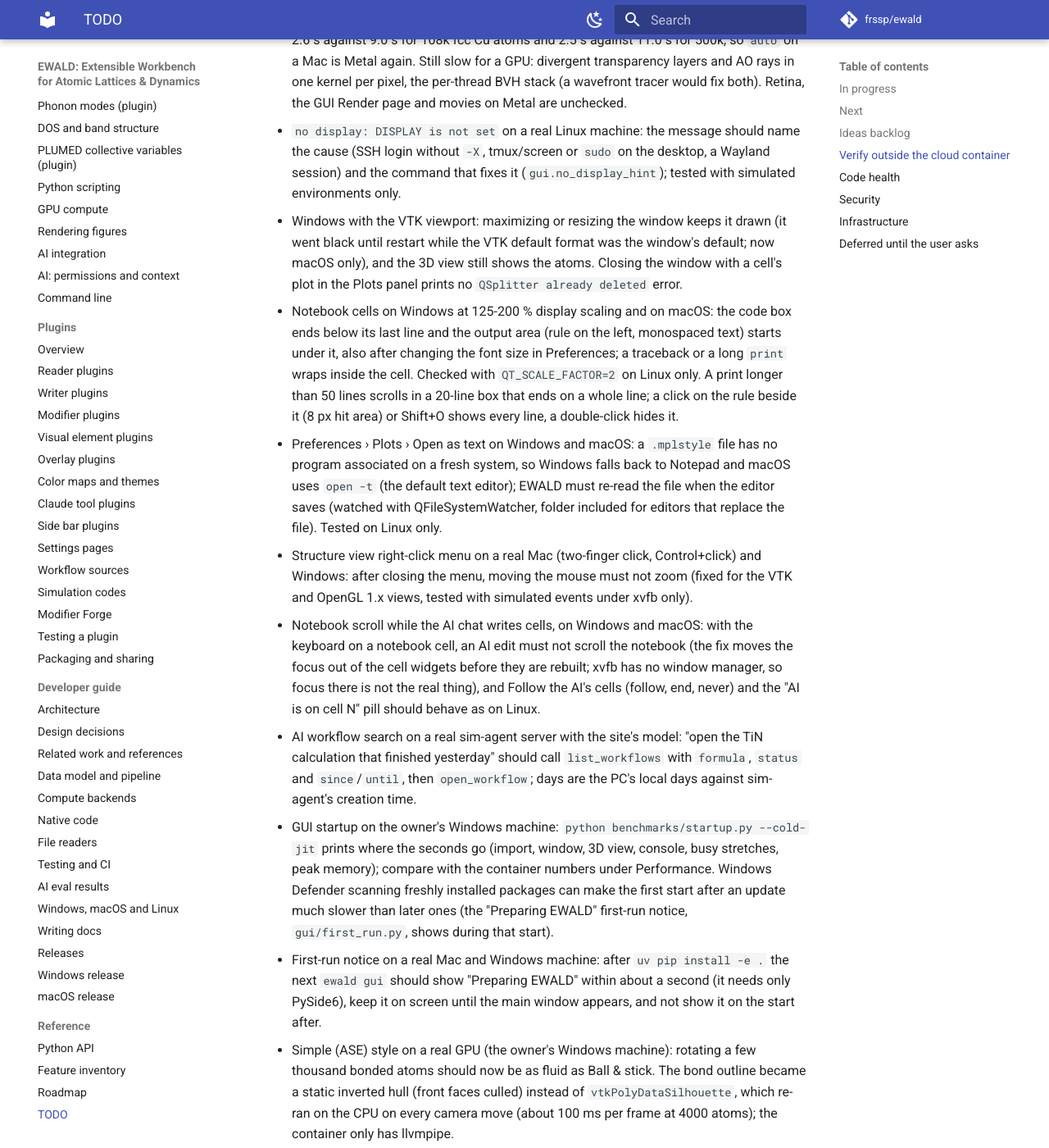
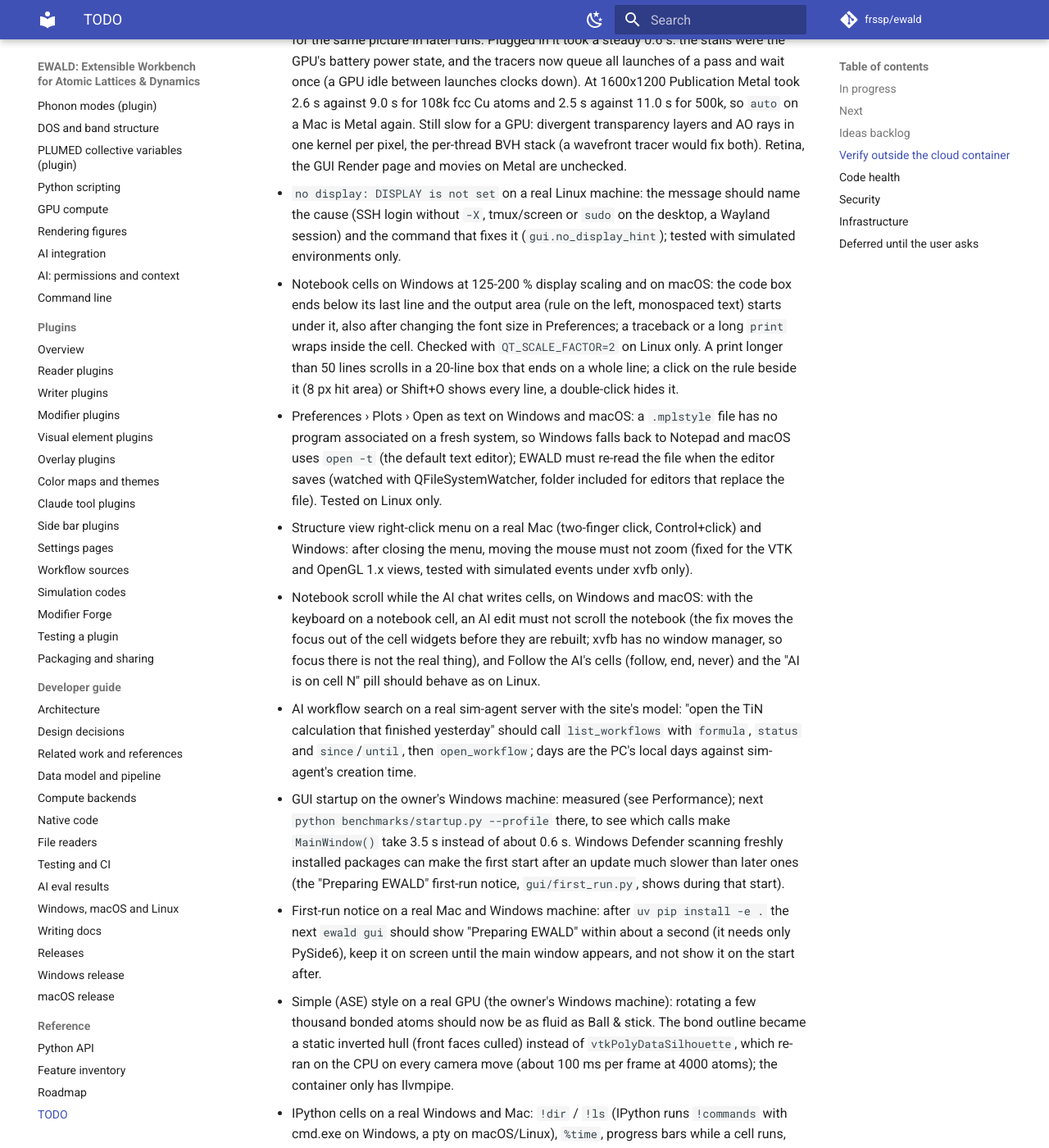
Before and after one commit to frssp/ewald, an MkDocs documentation site: the page built from docs/todo.md, in a window 1280 px wide and 1400 px high, scrolled down 21837 px. Shown: the whole window at 82% size. Built offline with MkDocs 1.6.1 and Material for MkDocs 9.7.7, drawn with Linux system fonts in a browser that asks for light colours; comment, search, counter and statistics services are not loaded; some of the changed text lies outside the part shown.

Commit message:
startup.py --profile; silence debugpy's frozen-modules warning in the console
The owner's Windows startup timeline (2026-10-26) shows MainWindow() at 3.5 s against
0.6 s in the container. benchmarks/startup.py --profile runs the import and MainWindow()
under cProfile and lists EWALD's functions by cumulative time and every function by own
time, so the Windows run can show where it goes.

The in-process IPython console imports ipykernel, which imports debugpy; pydevd printed
four 'Debugger warning: ... frozen modules' lines at every start on Python 3.11+. The
console sets PYDEVD_DISABLE_FILE_VALIDATION=1 (setdefault) before the import.

todo.md: Windows startup numbers under Performance; the Windows VTK viewport item (maximize,
QSplitter at quit) and the chips at 200 % on Windows are verified by the owner.

Co-Authored-By: Claude Opus 5.5 (1M context) <noreply@anthropic.com>

```diff
--- a/docs/todo.md
+++ b/docs/todo.md
@@ -135,8 +135,10 @@ Performance (measured 2026-10-20 in the cloud container, 4 cores, llvmpipe GL; n
   import (~0.9 s, blocks the window right after its first paint; on a thread it does not help,
   the GIL serializes it), `import ewald.gui.app` (~0.6 s: numba, scipy, the modifier modules),
   the in-process IPython console (~0.4 s, built when its tab first paints) and peak memory
-  (~700 MB with VTK, Qt, numba and IPython). Not yet measured on Windows, where cold imports
-  are usually slower (run `python benchmarks/startup.py --cold-jit` there).
+  (~700 MB with VTK, Qt, numba and IPython). On the owner's Windows laptop (2026-10-26, Intel
+  Arc) everything takes 3-4 times as long: import 1.8-2.1 s, `MainWindow()` 5.3-5.8 s, 3D view
+  6.0-6.6 s, console 7.7-9.0 s, peak 610-650 MB, the same with an empty numba cache. The biggest
+  gap is `MainWindow()` itself (3.5 s); `benchmarks/startup.py --profile` lists the calls.
 - Maximizing the window (2026-10-24, `python benchmarks/resize.py`): in the container (llvmpipe,
   cu_void tutorial) it is settled after 0.3-0.7 s, of which one full 3D render is 0.1-0.3 s;
   restoring takes about 0.12 s. The rest is Qt layout and painting plus matplotlib mathtext
@@ -710,9 +712,9 @@ From the feature-ideas review (2026-10-19), after the four in progress above.
   bonded atoms to SVG and PDF and compare with `python benchmarks/vector_size.py`; the *Large
   vector figure* dialog at 200 % scaling.
 
-- The floating view chips (D62) on Windows at 200 % scaling and on macOS: the see-through chips
-  composite over the VTK view without flicker, and fold before they overlap when the Structure
-  view is split or narrow.
+- The floating view chips (D62) on macOS (fine on the owner's Windows laptop at 200 %,
+  2026-10-26): the see-through chips composite over the VTK view without flicker, and fold before
+  they overlap when the Structure view is split or narrow.
 - ewald-optimade against the real servers (the container reaches none of them): `python -m
   ewald_optimade search Si --db <name>` for every name in `python -m ewald_optimade databases`,
   then `load("optimade:mp/mp-149")`, `load("optimade:cod/1000041")` and the OPTIMADE side bar,
@@ -753,10 +755,6 @@ From the feature-ideas review (2026-10-19), after the four in progress above.
 - `no display: DISPLAY is not set` on a real Linux machine: the message should name the cause
   (SSH login without `-X`, tmux/screen or `sudo` on the desktop, a Wayland session) and the
   command that fixes it (`gui.no_display_hint`); tested with simulated environments only.
-- Windows with the VTK viewport: maximizing or resizing the window keeps it drawn (it went
-  black until restart while the VTK default format was the window's default; now macOS only),
-  and the 3D view still shows the atoms. Closing the window with a cell's plot in the Plots panel
-  prints no `QSplitter already deleted` error.
 - Notebook cells on Windows at 125-200 % display scaling and on macOS: the code box ends below
   its last line and the output area (rule on the left, monospaced text) starts under it, also
   after changing the font size in Preferences; a traceback or a long `print` wraps inside the
@@ -779,11 +777,11 @@ From the feature-ideas review (2026-10-19), after the four in progress above.
   calculation that finished yesterday" should call `list_workflows` with `formula`, `status` and
   `since`/`until`, then `open_workflow`; days are the PC's local days against sim-agent's
   creation time.
-- GUI startup on the owner's Windows machine: `python benchmarks/startup.py --cold-jit` prints
-  where the seconds go (import, window, 3D view, console, busy stretches, peak memory); compare
-  with the container numbers under Performance. Windows Defender scanning freshly installed
-  packages can make the first start after an update much slower than later ones (the
-  "Preparing EWALD" first-run notice, `gui/first_run.py`, shows during that start).
+- GUI startup on the owner's Windows machine: measured (see Performance); next
+  `python benchmarks/startup.py --profile` there, to see which calls make `MainWindow()` take
+  3.5 s instead of about 0.6 s. Windows Defender scanning freshly installed packages can make the
+  first start after an update much slower than later ones (the "Preparing EWALD" first-run
+  notice, `gui/first_run.py`, shows during that start).
 - First-run notice on a real Mac and Windows machine: after `uv pip install -e .` the next
   `ewald gui` should show "Preparing EWALD" within about a second (it needs only PySide6), keep
   it on screen until the main window appears, and not show it on the start after.
```
Also changed, not shown: 3 other files.
